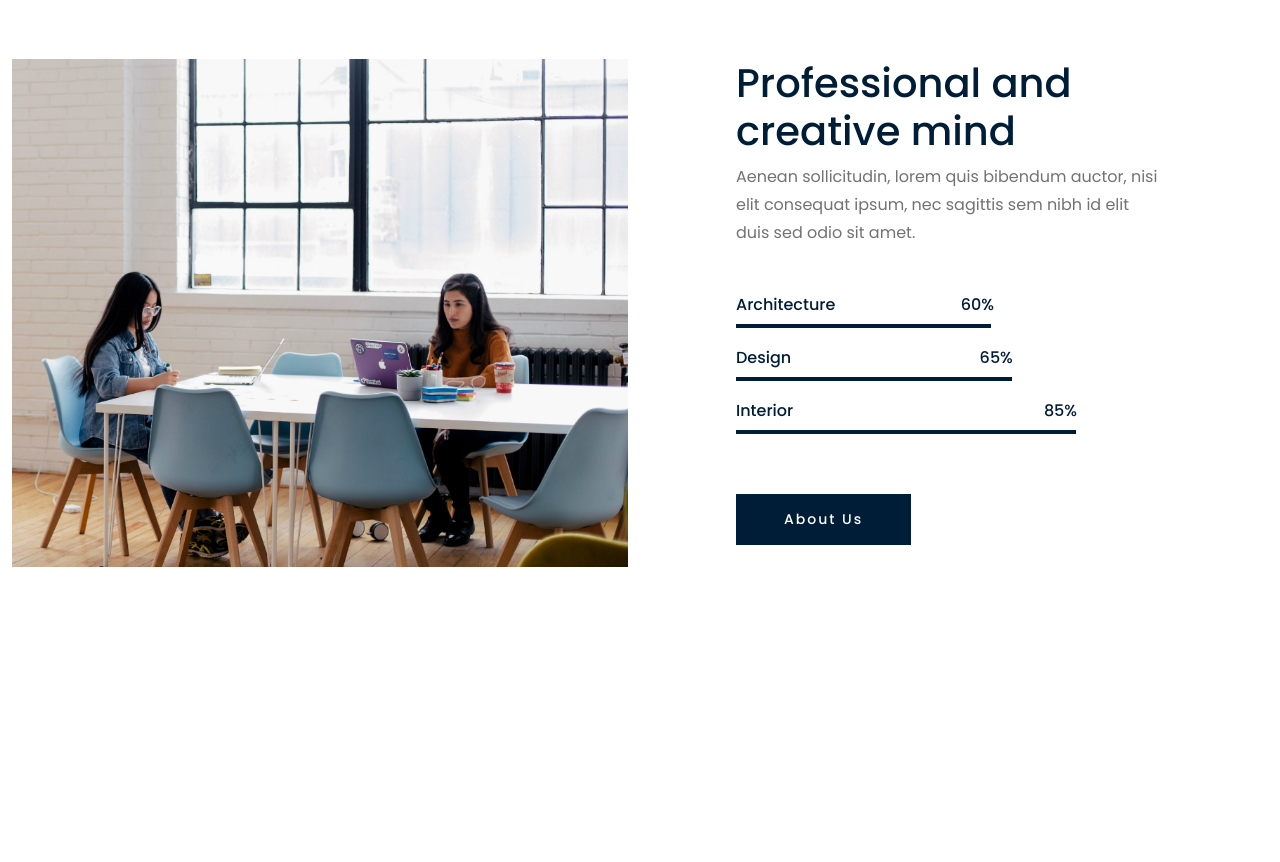
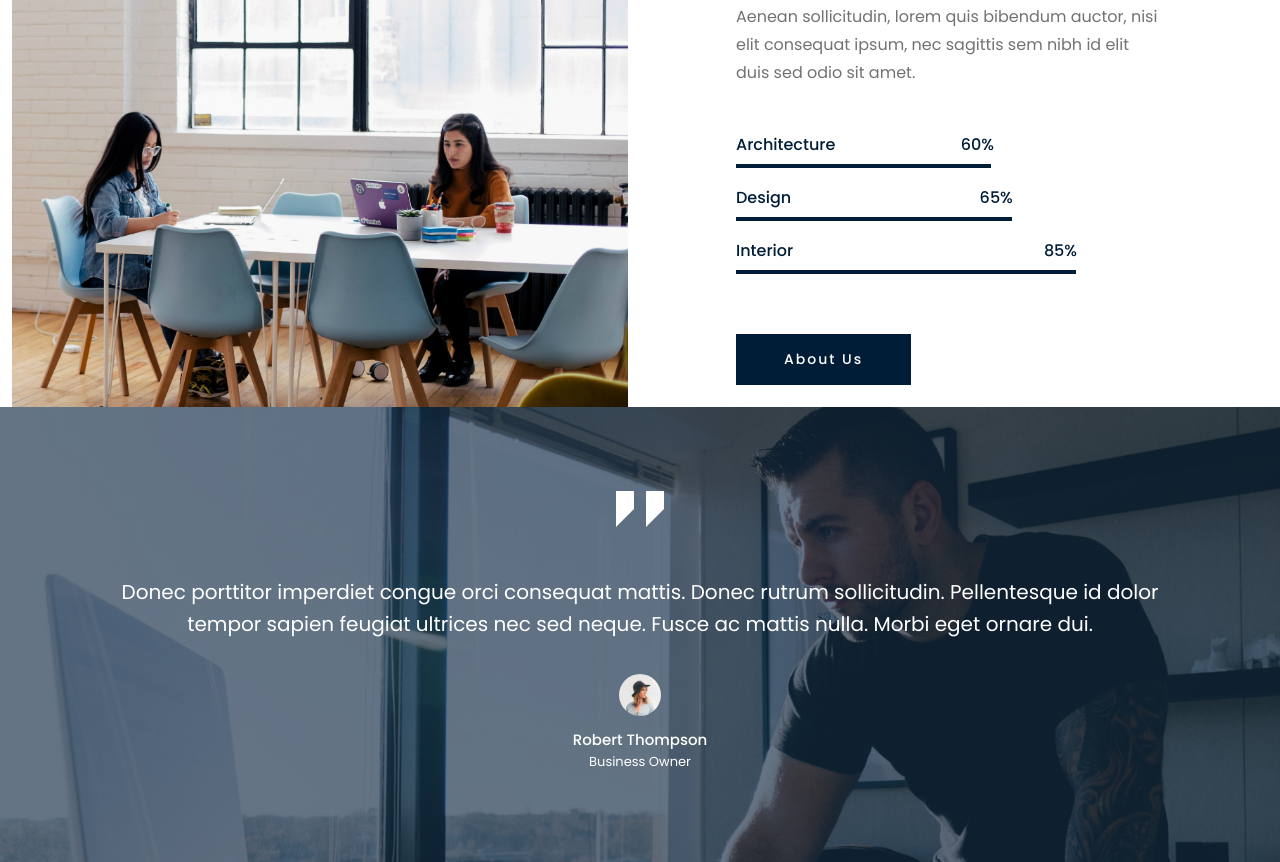
Before and after one commit to marthasan99/interior, a plain HTML site: page index.html in a window 1280 px wide. Shown: the part 4052-4914 px from the top of the page. Before the commit the page ends 4619 px from the top, so only its background shows below. Drawn offline with nearby package versions, Linux system fonts and the light colour scheme.

Commit message:
slider added

```diff
--- a/css/style.css
+++ b/css/style.css
@@ -46,7 +46,7 @@ header ul li a{
 
 .banner{
 	padding: 80px;
-	height: 120vh;
+	height: 100vh;
 	background: url(../img/banner.png) center no-repeat;
 	position: relative;
 	z-index: 1000;
@@ -494,3 +494,56 @@ header ul li a{
 	height: 4px;
 	width: 80%;
 }
+
+
+
+.overlay3{
+	position: absolute;
+    content: " ";
+    background-color: #001D38;
+    top: 0;
+    left: 0;
+    bottom: 0;
+    right: 0;
+    width: 100%;
+    height: 100%;
+    z-index: 1500;
+    opacity: .6;
+}
+.comments{
+	background: url(../img/bg.png) no-repeat center;
+	background-size: cover;
+	position: relative;
+	z-index: 1000;
+	padding: 84px 0px;
+}
+.com-slider{
+	position: relative;
+	z-index: 9999;
+}
+.comments img{
+	width: auto!important;
+	display: initial!important;
+	margin-bottom: 15px;
+}
+.comments-items{
+	text-align: center!important;
+}
+.comments-items h6{
+	color: #fff;
+	font-weight: 400;
+	font-size: 20px;
+	line-height: 32px;
+	margin: 34px 0;
+}
+.comments-items h4{
+	color: #fff;
+	font-size: 15px;
+	font-weight: 500;
+	margin-bottom: 5px;
+}
+.comments-items h5{
+    font-size: 13px;
+    font-weight: 400;
+    color: #fff
+}
--- a/index.html
+++ b/index.html
@@ -205,20 +205,33 @@
           </div>
         </div>
       </div>
-      <div class="owl-carousel owl-theme">
-          <div class="item"><h4>1</h4></div>
-          <div class="item"><h4>2</h4></div>
-          <div class="item"><h4>3</h4></div>
-          <div class="item"><h4>4</h4></div>
-          <div class="item"><h4>5</h4></div>
-          <div class="item"><h4>6</h4></div>
-          <div class="item"><h4>7</h4></div>
-          <div class="item"><h4>8</h4></div>
-          <div class="item"><h4>9</h4></div>
-          <div class="item"><h4>10</h4></div>
-          <div class="item"><h4>11</h4></div>
-          <div class="item"><h4>12</h4></div>
+    </section>
+    <section class="comments">
+      <div class="container com-slider">
+        <div class="owl-carousel owl-theme">
+            <div class="item">
+              <div class="comments-items">
+                <img src="img/quote.png" class="img-fluid">
+                <h6>Donec porttitor imperdiet congue orci consequat mattis. Donec rutrum sollicitudin. Pellentesque id dolor tempor sapien feugiat ultrices nec sed neque. Fusce ac mattis nulla. Morbi eget ornare dui.</h6>
+                <img src="img/face.png" class="img-fluid">
+                <h4>Robert Thompson</h4>
+                <h5>Business Owner</h5>
+              </div>
+            </div>
+            <div class="item">
+              <div class="comments-items">
+                <img src="img/quote.png" class="img-fluid">
+                <h6>Donec porttitor imperdiet congue orci consequat mattis. Donec rutrum sollicitudin. Pellentesque id dolor tempor sapien feugiat ultrices nec sed neque. Fusce ac mattis nulla. Morbi eget ornare dui.</h6>
+                <img src="img/face.png" class="img-fluid">
+                <h4>Robert Thompson</h4>
+                <h5>Business Owner</h5>
+              </div>
+            </div>
+        </div>
       </div>
+      <div class="overlay3">
+
+        </div>
     </section>
 
 
@@ -227,10 +240,12 @@
 
 
 
+    <!-- Option 1: Bootstrap Bundle with Popper -->
+    <script src="https://cdn.jsdelivr.net/npm/bootstrap@5.0.0-beta3/dist/js/bootstrap.bundle.min.js" integrity="sha384-JEW9xMcG8R+pH31jmWH6WWP0WintQrMb4s7ZOdauHnUtxwoG2vI5DkLtS3qm9Ekf" crossorigin="anonymous"></script>
 
-
-
-
+    <script src="https://ajax.googleapis.com/ajax/libs/jquery/3.6.0/jquery.min.js"></script>
+    <script type="text/javascript" src="js/jquery.min.js"></script>
+    <script type="text/javascript" src="js/owl.carousel.js"></script>
 
     <script type="text/javascript">
           $('.owl-carousel').owlCarousel({
@@ -251,10 +266,6 @@
           })
     </script>
 
-    <script type="text/javascript" src="js/jquery.min.js"></script>
-    <script type="text/javascript" src="js/owl.carousel.js"></script>
-    <!-- Option 1: Bootstrap Bundle with Popper -->
-    <script src="https://cdn.jsdelivr.net/npm/bootstrap@5.0.0-beta3/dist/js/bootstrap.bundle.min.js" integrity="sha384-JEW9xMcG8R+pH31jmWH6WWP0WintQrMb4s7ZOdauHnUtxwoG2vI5DkLtS3qm9Ekf" crossorigin="anonymous"></script>
 
   </body>
 </html>
```
